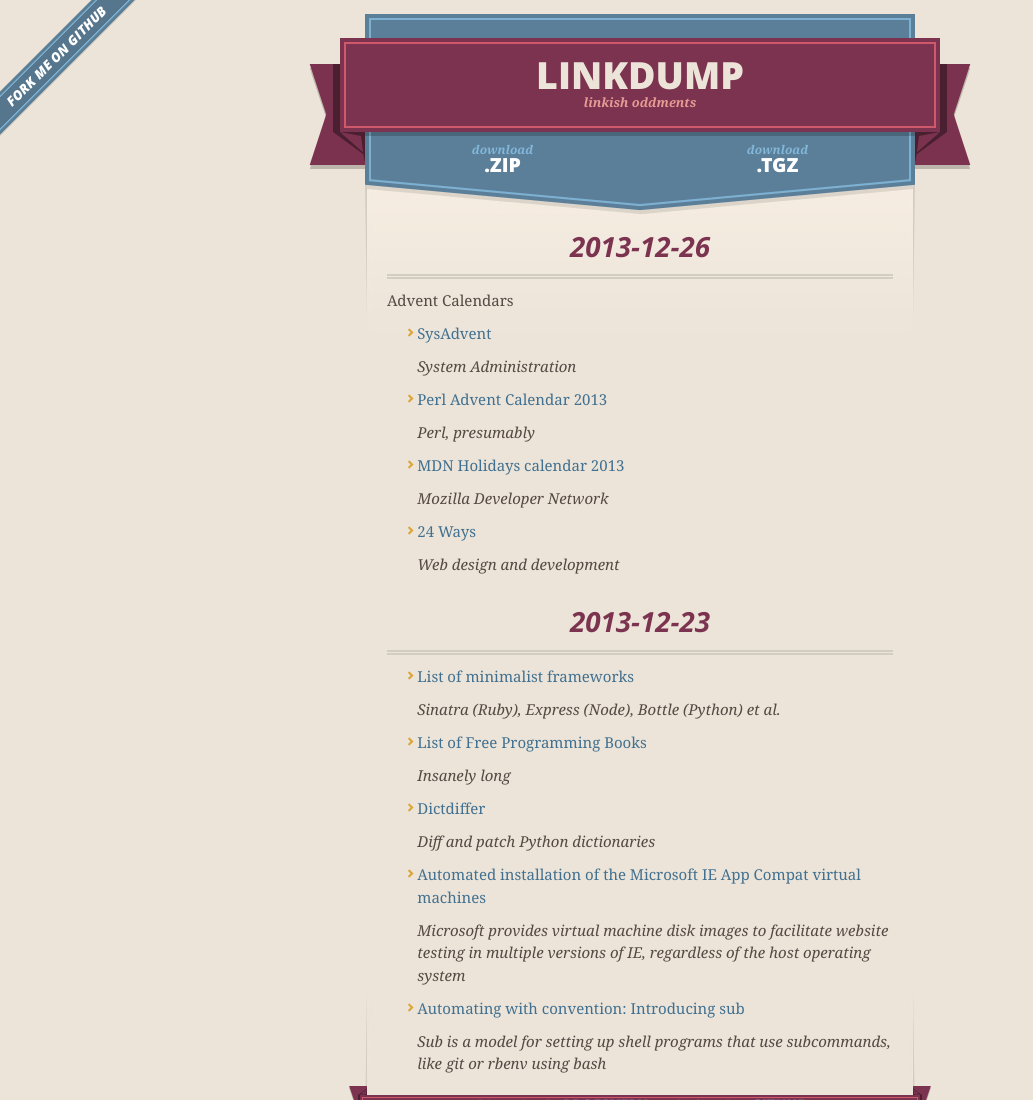
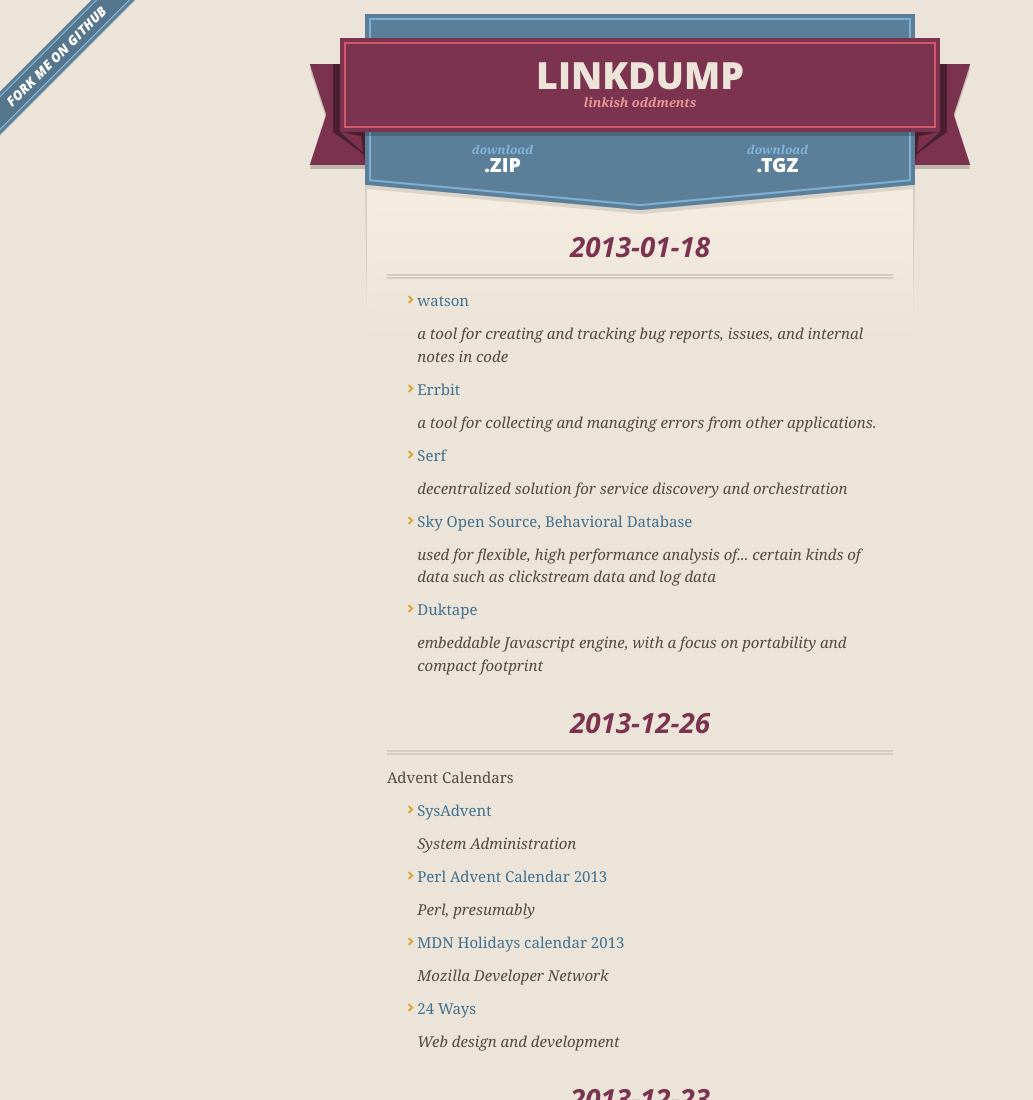
Before and after one commit to ProfAvery/linkdump, a plain HTML site: page index.html in a window 1280 px wide. Shown: the top 1100 px of the page, without its empty margins (0-1033 px from the left). Drawn offline with nearby package versions, Linux system fonts and the light colour scheme.

```diff
--- a/index.html
+++ b/index.html
@@ -47,6 +47,35 @@
 
       <section id="main_content">
         <h3>
+<a name="2013-01-18" class="anchor" href="#2013-01-18"><span class="octicon octicon-link"></span></a>2013-01-18</h3>
+
+<ul>
+<li>
+<p><a href="http://goosecode.com/watson/">watson</a></p>
+
+<p><em>a tool for creating and tracking bug reports, issues, and internal notes in code</em></p>
+</li>
+<li>
+<p><a href="http://errbit.github.io/errbit/">Errbit</a></p>
+
+<p><em>a tool for collecting and managing errors from other applications.</em></p>
+</li>
+<li>
+<p><a href="http://www.serfdom.io/">Serf</a></p>
+
+<p><em>decentralized solution for service discovery and orchestration</em></p>
+</li>
+<li>
+<p><a href="http://skydb.io/">Sky Open Source, Behavioral Database</a></p>
+
+<p><em>used for flexible, high performance analysis of... certain kinds of data such as clickstream data and log data</em></p>
+</li>
+<li>
+<p><a href="http://duktape.org/">Duktape</a></p>
+
+<p><em>embeddable Javascript engine, with a focus on portability and compact footprint</em></p>
+</li>
+</ul><h3>
 <a name="2013-12-26" class="anchor" href="#2013-12-26"><span class="octicon octicon-link"></span></a>2013-12-26</h3>
 
 <p>Advent Calendars</p>
```
Also changed, not shown: params.json (+1 -1 lines).
